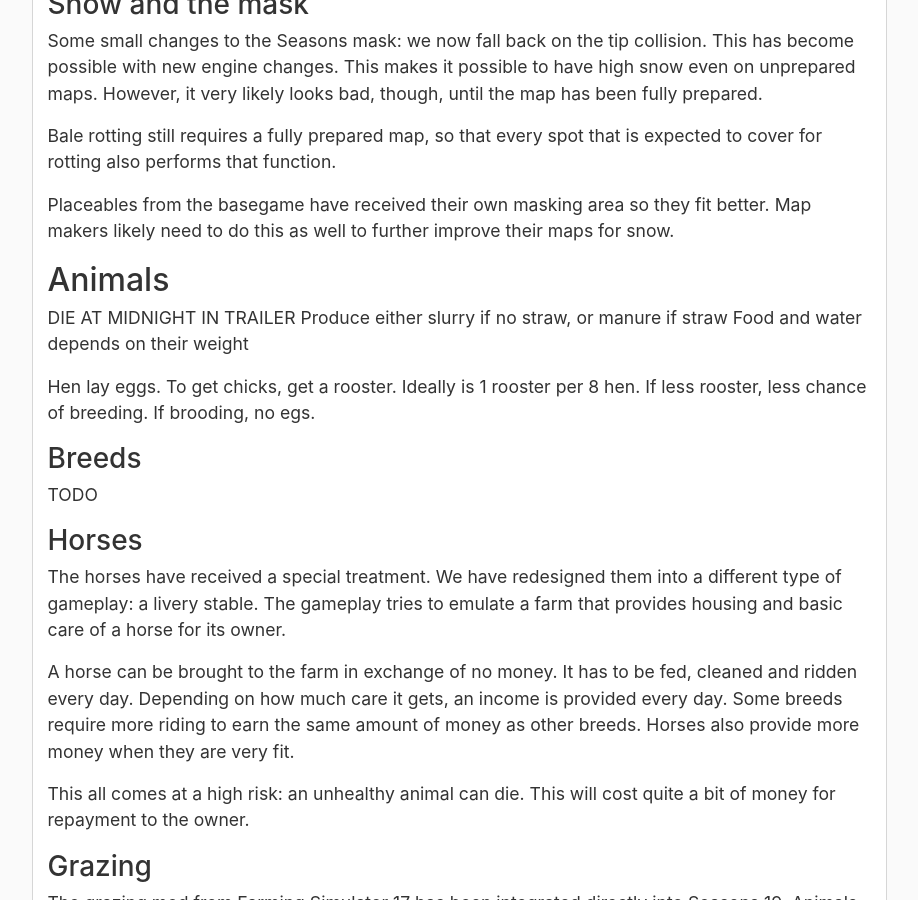
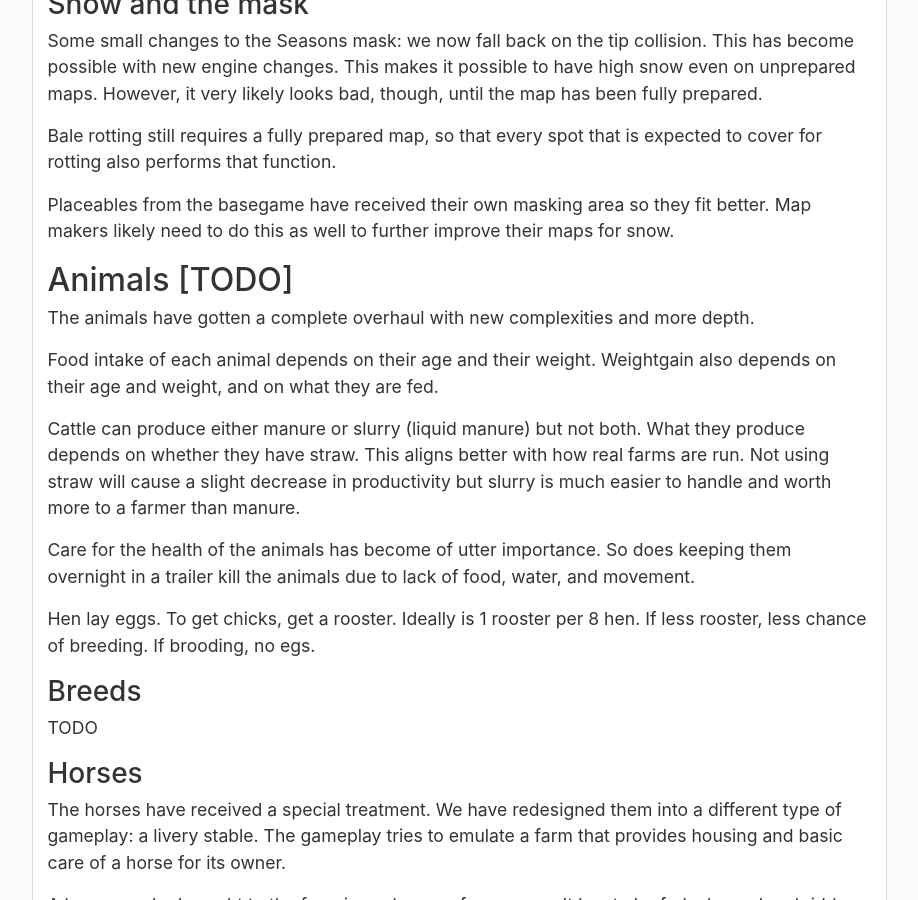
Before and after one commit to RealismusModding/realismusmodding.github.io, a Jekyll site: the page built from _posts/blog/2019-07-01-seasons19.md, in a window 1280 px wide and 900 px high, scrolled down 2053 px. Shown: the whole window, without its empty margins (181-1099 px from the left). Built offline with Jekyll 4.4.1, drawn with Linux system fonts in a browser that asks for light colours; comment, search, counter and statistics services are not loaded.

Commit message:
Add more animal text.

```diff
--- a/_posts/blog/2019-07-01-seasons19.md
+++ b/_posts/blog/2019-07-01-seasons19.md
@@ -90,12 +90,20 @@ Bale rotting still requires a fully prepared map, so that every spot that is exp
 Placeables from the basegame have received their own masking area so they fit better. Map makers likely need to do this as well to further improve their maps for snow.
 
 
-## Animals
+## Animals [TODO]
+
+The animals have gotten a complete overhaul with new complexities and more depth.
 
 
-DIE AT MIDNIGHT IN TRAILER
-Produce either slurry if no straw, or manure if straw
-Food and water depends on their weight
+Food intake of each animal depends on their age and their weight. Weightgain also depends on their age and weight, and on what they are fed.
+
+
+
+Cattle can produce either manure or slurry (liquid manure) but not both. What they produce depends on whether they have straw. This aligns better with how real farms are run. Not using straw will cause a slight decrease in productivity but slurry is much easier to handle and worth more to a farmer than manure.
+
+
+Care for the health of the animals has become of utter importance. So does keeping them overnight in a trailer kill the animals due to lack of food, water, and movement.
+
 
 Hen lay eggs. To get chicks, get a rooster. Ideally is 1 rooster per 8 hen. If less rooster, less chance of breeding. If brooding, no egs.
 
```
